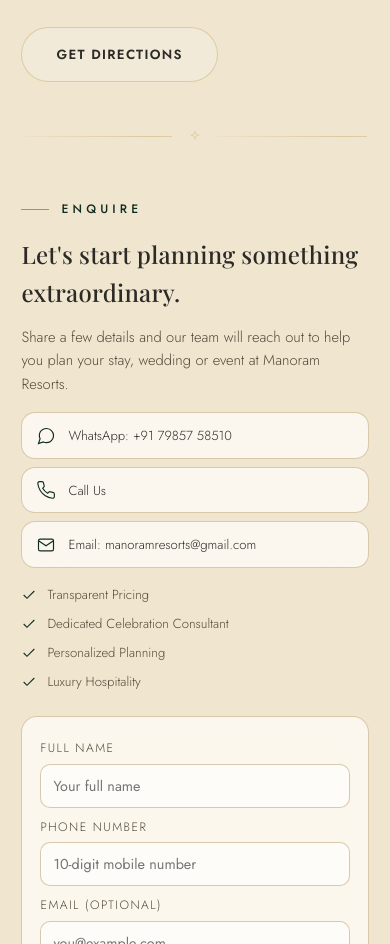
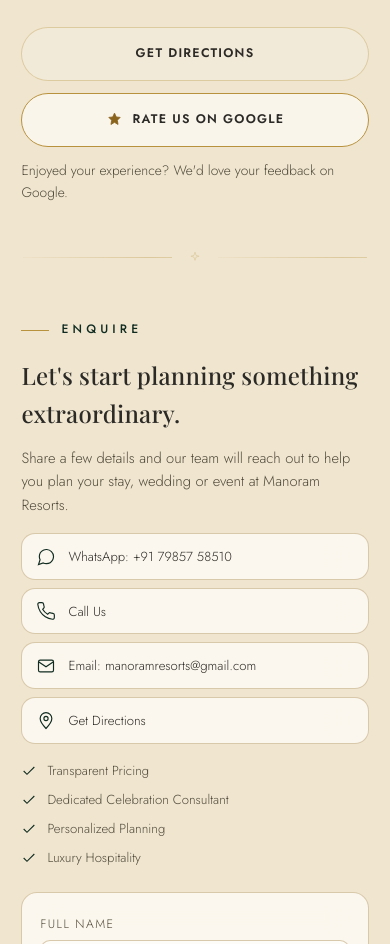
Before and after one commit to flazegraphix-star/Manoram-Resorts, a plain HTML site: page index.html in a window 390 px wide. Shown: the part 10832-11776 px from the top of the page. Drawn offline with nearby package versions, Linux system fonts and the light colour scheme; a web font is replaced by a local one.

Commit message:
Enhance location section with new actions and map
Added new location actions and updated Google Maps iframe.

```diff
--- a/index.html
+++ b/index.html
@@ -644,6 +644,17 @@ h1,h2,h3,h4{ font-family:var(--serif); font-weight:500; color:var(--ivory); lett
 .mr-loc-point svg{ width:24px; height:24px; stroke:var(--forest); flex-shrink:0; margin-top:2px; }
 .mr-loc-point h4{ font-size:1rem; margin-bottom:4px; }
 .mr-loc-point p{ font-size:0.89rem; color:var(--muted); }
+.mr-loc-actions{ display:flex; flex-wrap:wrap; gap:12px; margin-top:30px; }
+.mr-loc-actions .mr-btn{ justify-content:center; padding-inline:clamp(14px,2vw,26px); }
+.mr-loc-actions .mr-btn:focus-visible{ outline:2px solid var(--forest); outline-offset:3px; }
+.mr-loc-review{ background:rgba(255,255,255,.58); border-color:var(--gold); }
+.mr-loc-review:hover{ background:#FBF5E6; box-shadow:0 8px 20px rgba(184,146,61,.18); }
+.mr-loc-review svg{ color:#8A641D; fill:currentColor; }
+.mr-loc-review-note{ margin-top:12px; font-size:0.86rem; color:var(--muted); }
+@media (prefers-reduced-motion:reduce){
+  .mr-loc-actions .mr-btn{ transition:none; }
+  .mr-loc-actions .mr-btn:hover{ transform:none; }
+}
 
 /* ============ CONTACT ============ */
 .mr-contact-grid{ display:grid; grid-template-columns:0.85fr 1.15fr; gap:56px; }
@@ -955,6 +966,7 @@ h1,h2,h3,h4{ font-family:var(--serif); font-weight:500; color:var(--ivory); lett
   .mr-loc-grid{ gap:20px; }
   .mr-map{ min-height:260px; }
   .mr-loc-points{ margin-top:18px; gap:14px; }
+  .mr-loc-actions .mr-btn{ flex-grow:1; font-size:0.78rem; }
 
   /* Contact section: the biggest offender on mobile */
   .mr-contact-grid{ gap:24px; }
@@ -1324,7 +1336,7 @@ h1,h2,h3,h4{ font-family:var(--serif); font-weight:500; color:var(--ivory); lett
 <section class="mr-section" id="location">
   <div class="mr-loc-grid">
     <div class="mr-map mr-glass mr-reveal">
-      <iframe src="https://www.google.com/maps?q=26.8323473,83.420613&z=16&output=embed" loading="lazy" referrerpolicy="no-referrer-when-downgrade" title="Manoram Resorts location — Medical College Road, Gorakhpur"></iframe>
+      <iframe src="https://www.google.com/maps/embed?pb=!1m18!1m12!1m3!1d3560.241078442078!2d83.42046859999999!3d26.8322835!2m3!1f0!2f0!3f0!3m2!1i1024!2i768!4f13.1!3m3!1m2!1s0x399145003bc6df5f%3A0xf3af31ca257a6557!2sManoram!5e0!3m2!1sen!2sin!4v1795447433784!5m2!1sen!2sin" loading="lazy" referrerpolicy="strict-origin-when-cross-origin" title="Manoram Resorts location — Medical College Road, Gorakhpur" allowfullscreen></iframe>
     </div>
     <div class="mr-reveal d1">
       <span class="mr-eyebrow">Location</span>
@@ -1347,7 +1359,14 @@ h1,h2,h3,h4{ font-family:var(--serif); font-weight:500; color:var(--ivory); lett
           <div><h4>Well Connected</h4><p>Close to key institutions and neighbourhoods across Gorakhpur.</p></div>
         </div>
       </div>
-      <a href="https://www.google.com/maps/place/hotel/@26.8324681,83.4205227,19z/data=!4m6!3m5!1s0x39914543bf9a85eb:0x3a84f05af38d5187!8m2!3d26.8323473!4d83.420613!16s%2Fg%2F11ntpldnd8" target="_blank" rel="noopener" class="mr-btn mr-btn-outline" style="margin-top:30px; display:inline-flex;">Get Directions</a>
+      <div class="mr-loc-actions">
+        <a href="https://maps.app.goo.gl/UE6hMTSoy3sNoZz97" target="_blank" rel="noopener" class="mr-btn mr-btn-outline">Get Directions</a>
+        <a href="https://g.page/r/CVdleiXKMa_zEAI/review" target="_blank" rel="noopener" class="mr-btn mr-btn-outline mr-loc-review">
+          <svg viewBox="0 0 24 24" stroke-width="1.2" aria-hidden="true" focusable="false"><path d="M12 3l2.5 5.5L20 9l-4 4 1 6-5-3-5 3 1-6-4-4 5.5-.5z"/></svg>
+          Rate Us on Google
+        </a>
+      </div>
+      <p class="mr-loc-review-note">Enjoyed your experience? We'd love your feedback on Google.</p>
     </div>
   </div>
 </section>
@@ -1373,6 +1392,10 @@ h1,h2,h3,h4{ font-family:var(--serif); font-weight:500; color:var(--ivory); lett
         <a href="mailto:manoramresorts@gmail.com" class="mr-glass">
           <svg viewBox="0 0 24 24" fill="none" stroke-width="1.4"><rect x="3" y="5" width="18" height="14" rx="2"/><path d="M3 7l9 6 9-6"/></svg>
           Email: manoramresorts@gmail.com
+        </a>
+        <a href="https://maps.app.goo.gl/UE6hMTSoy3sNoZz97" target="_blank" rel="noopener" class="mr-glass">
+          <svg viewBox="0 0 24 24" fill="none" stroke-width="1.4" aria-hidden="true" focusable="false"><path d="M12 21s7-7.5 7-12a7 7 0 10-14 0c0 4.5 7 12 7 12z"/><circle cx="12" cy="9" r="2.5"/></svg>
+          Get Directions
         </a>
       </div>
 
@@ -1500,6 +1523,7 @@ h1,h2,h3,h4{ font-family:var(--serif); font-weight:500; color:var(--ivory); lett
       <ul>
         <li><span>Medical College Road</span></li>
         <li><span>Gorakhpur, Uttar Pradesh</span></li>
+        <li><a href="https://maps.app.goo.gl/UE6hMTSoy3sNoZz97" target="_blank" rel="noopener">Get Directions</a></li>
         <li><a href="tel:+919140202526">+91 91402 02526</a></li>
         <li><a href="tel:+919839255798">+91 98392 55798</a></li>
         <li><a href="tel:+917985758510">+91 79857 58510</a></li>
```
